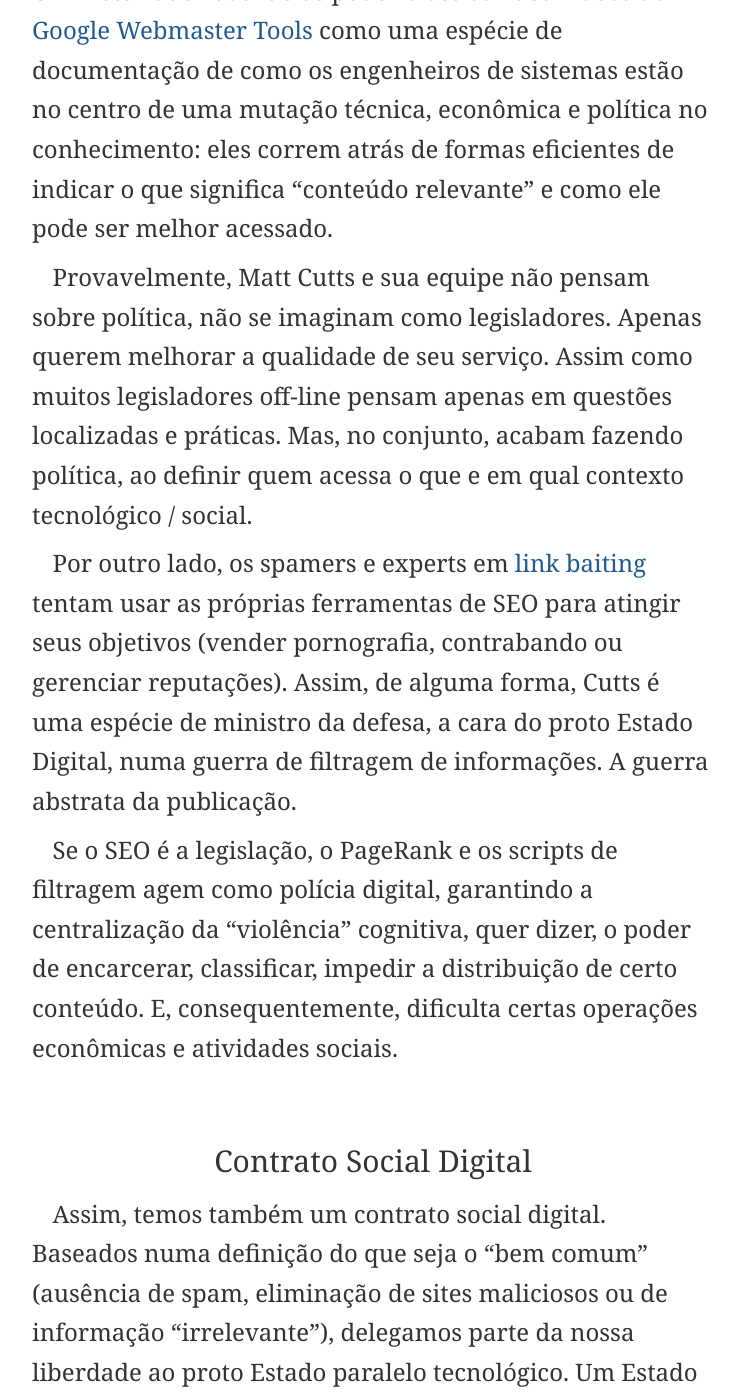
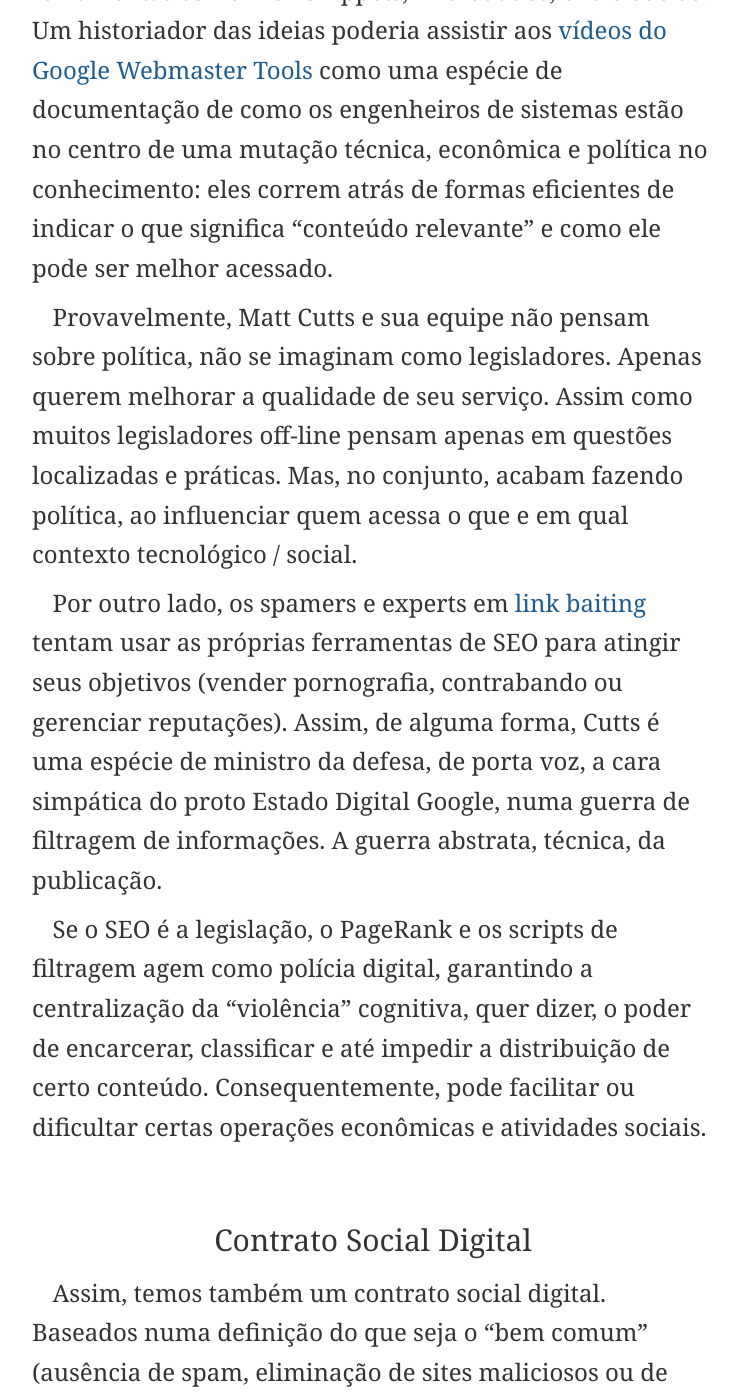
Before and after one commit to eduf/eduf.github.com, a Jekyll site: the page built from _posts/2013-06-08-o-estado-paralelo-digital-global.md, in a window 1280 px wide and 1400 px high, scrolled down 3256 px. Shown: the whole window, without its empty margins (267-1005 px from the left). Built offline with Jekyll 4.4.1, drawn with Linux system fonts in a browser that asks for light colours; nearby versions of some CDN libraries; comment, search, counter and statistics services are not loaded; some of the changed text lies outside the part shown.

Commit message:
Estado final

```diff
--- a/_posts/2013-06-08-o-estado-paralelo-digital-global.md
+++ b/_posts/2013-06-08-o-estado-paralelo-digital-global.md
@@ -26,19 +26,19 @@
 
 2. Poder social — ter capacidade de, até certo ponto, *disciplinar* e influenciar toda a produção e consumo de informação no planeta. Isso inclui até mesmo relações familiares (Facebook), comunicação em ambientes de trabalho (Gmail) e até a distribuição de crenças morais na nossa época (redes sociais em geral).
 
-3. Poder político — como as atividades humanas cada vez mais migram para os ambientes digitais ou dependem deles, os Estados tradicionais precisam negociar com as empresas de tecnologia para continuar a “fazer seu trabalho”.
+3. Poder político — como as atividades humanas cada vez mais migram para os ambientes digitais ou dependem deles, os Estados tradicionais precisam [negociar](https://en.wikipedia.org/wiki/PRISM_(surveillance_program)) com as empresas de tecnologia para continuar a “fazer seu trabalho”.
 
-Ou seja: não interessa se você tem algo a esconder ou não na internet. Basta você usar os produtos dessas megacorporações on-line para lhes conferir importância como atores políticos. E esse é um movimento irreversível: estamos assistindo ao nascimento de um novo tipo de Estado, um Estado paralelo.
+Ou seja: não interessa se você tem ou não algo a esconder na internet. Basta você usar os produtos dessas megacorporações on-line para lhes conferir importância como atores políticos. E esse é um movimento irreversível: estamos apenas assistindo ao nascimento de um novo tipo de Estado, um proto Estado paralelo.
 
 ## O nascimento da legislação digital
 
 Pense na evolução do SEO e no nascimento de ferramentas como Rich Snippets, microdados, entre outras. Um historiador das ideias poderia assistir aos [vídeos do Google Webmaster Tools](http://www.theshortcutts.com/) como uma espécie de documentação de como os engenheiros de sistemas estão no centro de uma mutação técnica, econômica e política no conhecimento: eles correm atrás de formas eficientes de indicar o que significa “conteúdo relevante” e como ele pode ser melhor acessado.
 
-Provavelmente, Matt Cutts e sua equipe não pensam sobre política, não se imaginam como legisladores. Apenas querem melhorar a qualidade de seu serviço. Assim como muitos legisladores off-line pensam apenas em questões localizadas e práticas. Mas, no conjunto, acabam fazendo política, ao definir quem acessa o que e em qual contexto tecnológico / social.
+Provavelmente, Matt Cutts e sua equipe não pensam sobre política, não se imaginam como legisladores. Apenas querem melhorar a qualidade de seu serviço. Assim como muitos legisladores off-line pensam apenas em questões localizadas e práticas. Mas, no conjunto, acabam fazendo política, ao influenciar quem acessa o que e em qual contexto tecnológico / social.
 
-Por outro lado, os spamers e experts em [link baiting](https://en.wikipedia.org/wiki/Link_bait) tentam usar as próprias ferramentas de SEO para atingir seus objetivos (vender pornografia, contrabando ou gerenciar reputações). Assim, de alguma forma, Cutts é uma espécie de ministro da defesa, a cara do proto Estado Digital, numa guerra de filtragem de informações. A guerra abstrata da publicação.
+Por outro lado, os spamers e experts em [link baiting](https://en.wikipedia.org/wiki/Link_bait) tentam usar as próprias ferramentas de SEO para atingir seus objetivos (vender pornografia, contrabando ou gerenciar reputações). Assim, de alguma forma, Cutts é uma espécie de ministro da defesa, de porta voz, a cara simpática do proto Estado Digital Google, numa guerra de filtragem de informações. A guerra abstrata, técnica, da publicação.
 
-Se o SEO é a legislação, o PageRank e os scripts de filtragem agem como polícia digital, garantindo a centralização da “violência” cognitiva, quer dizer, o poder de encarcerar, classificar, impedir a distribuição de certo conteúdo. E, consequentemente, dificulta certas operações econômicas e atividades sociais.
+Se o SEO é a legislação, o PageRank e os scripts de filtragem agem como polícia digital, garantindo a centralização da “violência” cognitiva, quer dizer, o poder de encarcerar, classificar e até impedir a distribuição de certo conteúdo. Consequentemente, pode facilitar ou dificultar certas operações econômicas e atividades sociais.
 
 ## Contrato Social Digital
 
```
Also changed, not shown: other parts of _posts/2013-06-08-o-estado-paralelo-digital-global.md (+6 -6 lines).
